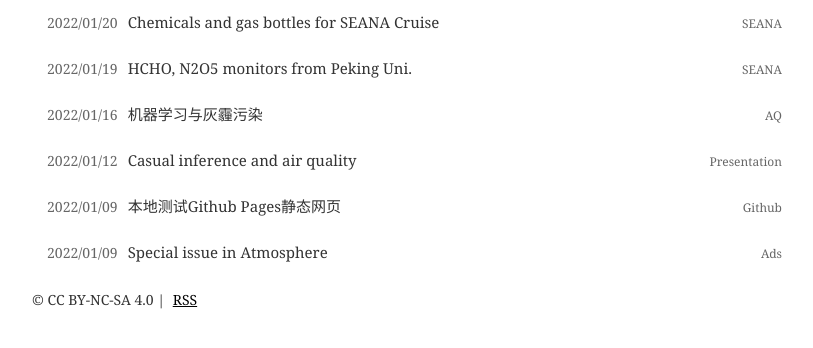
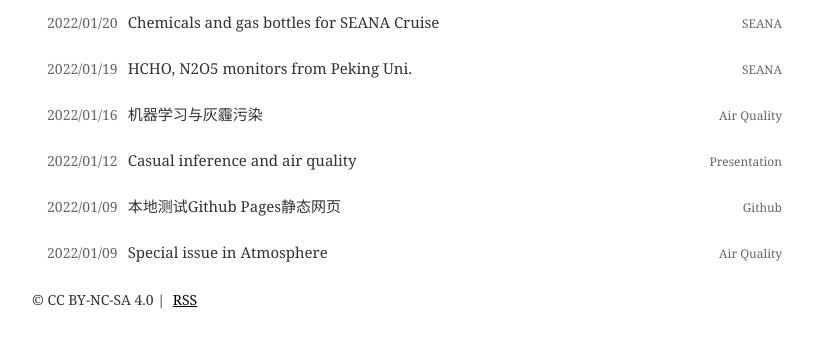
Before and after one commit to songair/Congbo, a Jekyll site: the page built from index.html, in a window 1280 px wide. Shown: the part 257-605 px from the top of the page, without its empty margins (233-1046 px from the left). Built offline with Jekyll 4.4.1, drawn with Linux system fonts in a browser that asks for light colours.

Commit message:
Update Tag

```diff
--- a/_posts/2022-01-09-Special issue of Atmosphere.md
+++ b/_posts/2022-01-09-Special issue of Atmosphere.md
@@ -1,7 +1,7 @@
 ---
 layout: mypost
 title: Special issue in Atmosphere
-categories: [Ads]
+categories: [Air Quality]
 ---
 
 ![Special issue](banner.png)
```
Also changed, not shown: _posts/2022-01-16-机器学习与灰霾污染.md (+1 -1 lines).
